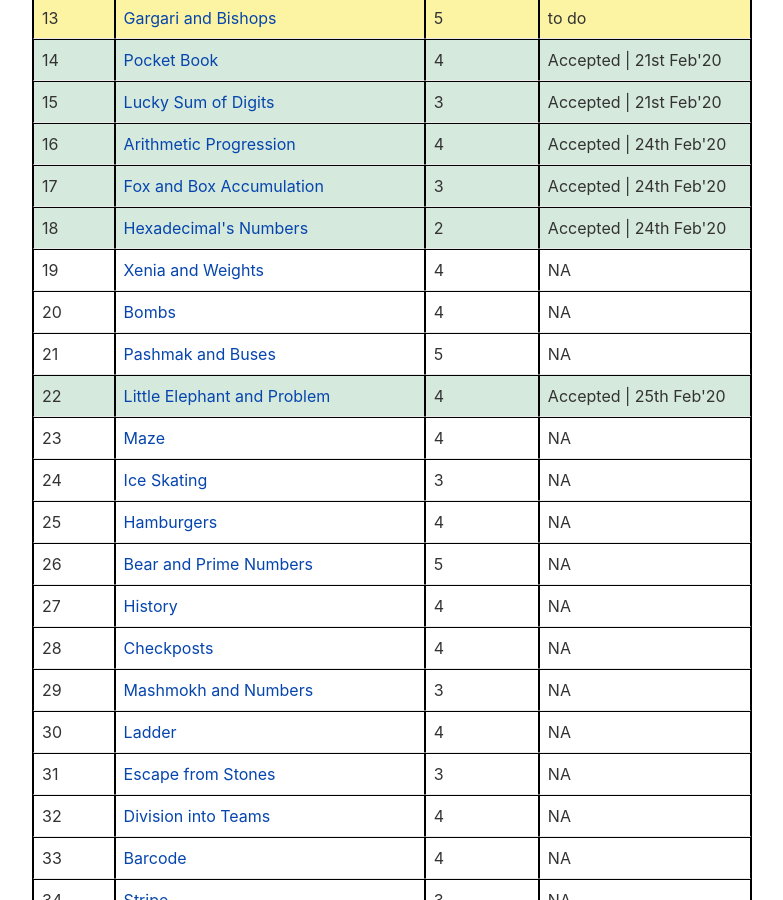
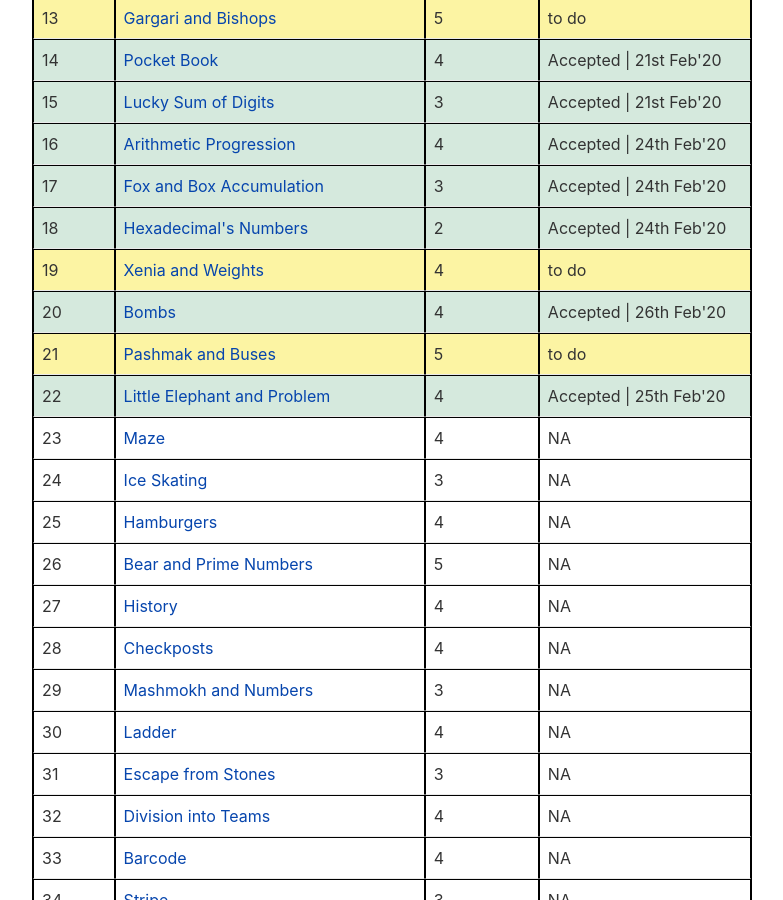
Before and after one commit to vaibhavahuja/vaibhavahuja.github.io, a Jekyll site: the page built from _posts/2020-02-13-practice-list-1.md, in a window 1280 px wide and 900 px high, scrolled down 858 px. Shown: the whole window, without its empty margins (8-791 px from the left). Built offline with Jekyll 4.4.1, drawn with Linux system fonts in a browser that asks for light colours; comment, search, counter and statistics services are not loaded.

Commit message:
updated list

```diff
--- a/_posts/2020-02-13-practice-list-1.md
+++ b/_posts/2020-02-13-practice-list-1.md
@@ -130,23 +130,23 @@
 		<td>2</td>
 		<td>Accepted | 24th Feb'20</td>
 	</tr>
-	<tr style="background-color: white;">
+	<tr style="background-color: {{page.yellow}};">
 		<td>19</td>
 		<td><a href="http://codeforces.com/problemset/problem/339/C" target="_blank">Xenia and Weights</a></td>
 		<td>4</td>
-		<td>NA</td>
+		<td>to do</td>
 	</tr>
-	<tr style="background-color: white;">
+	<tr style="background-color: {{page.green}};">
 		<td>20</td>
 		<td><a href="http://codeforces.com/problemset/problem/350/C" target="_blank">Bombs</a></td>
 		<td>4</td>
-		<td>NA</td>
+		<td>Accepted | 26th Feb'20</td>
 	</tr>
-	<tr style="background-color: white;">
+	<tr style="background-color: {{page.yellow}};">
 		<td>21</td>
 		<td><a href="http://codeforces.com/problemset/problem/459/C" target="_blank">Pashmak and Buses</a></td>
 		<td>5</td>
-		<td>NA</td>
+		<td>to do</td>
 	</tr>
 	<tr style="background-color: {{page.green}};">
 		<td>22</td>
```
